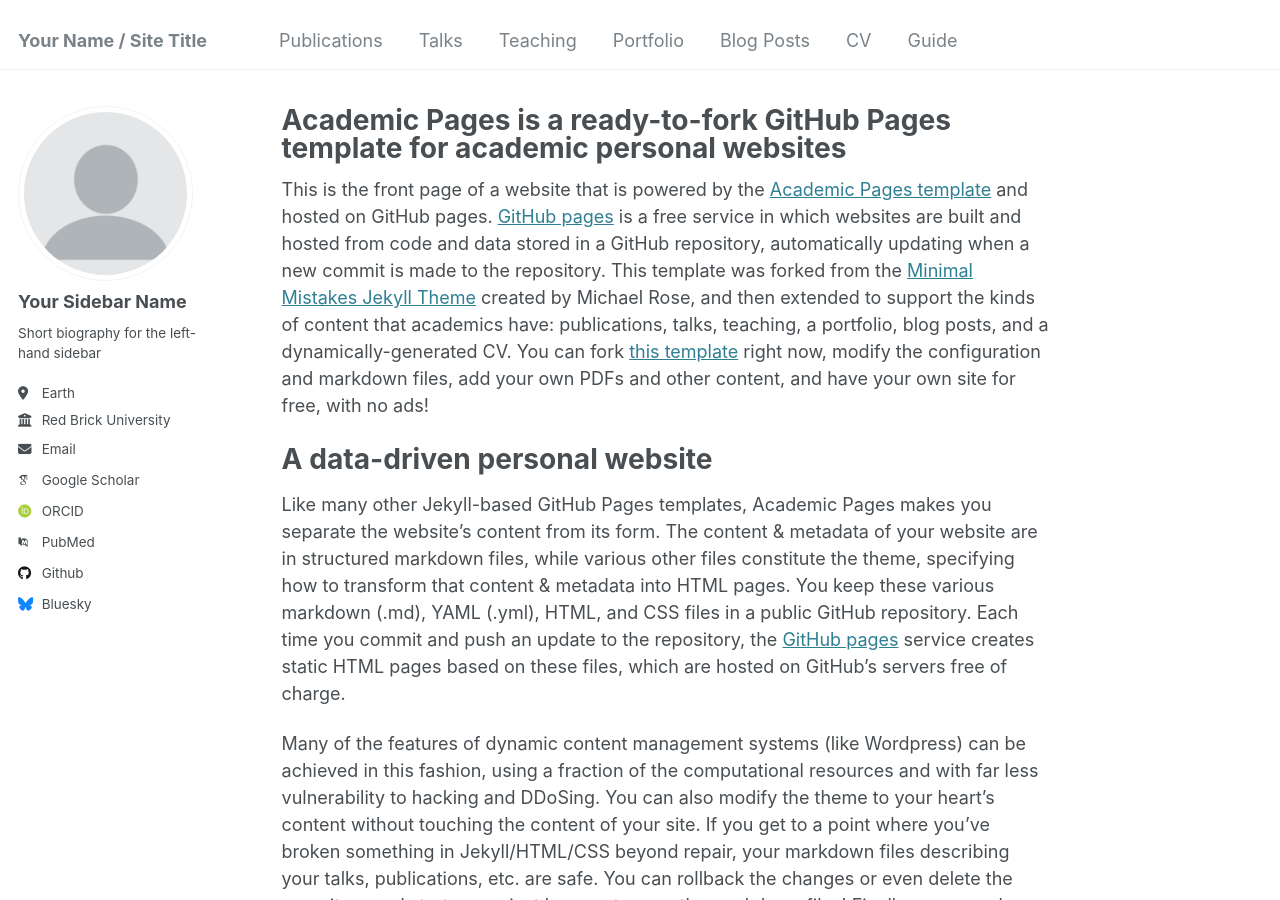
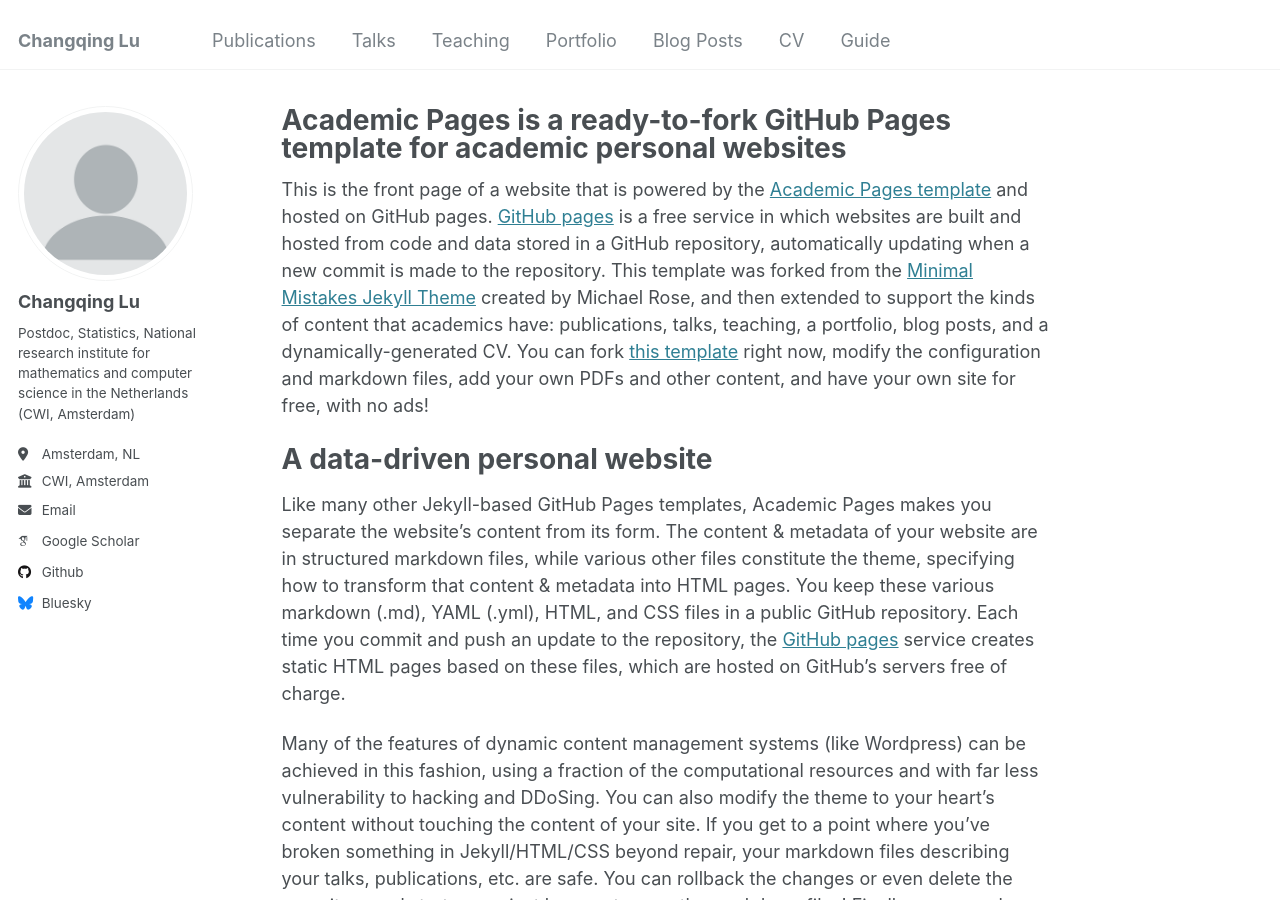
Before and after one commit to Bobby-Lu/Bobby-Lu.github.io, a Jekyll site: the page built from _pages/about.md, in a window 1280 px wide and 900 px high. Built offline with Jekyll 4.4.1, drawn with Linux system fonts in a browser that asks for light colours; some web fonts are replaced.

Commit message:
Update _config.yml

```diff
--- a/_config.yml
+++ b/_config.yml
@@ -8,7 +8,7 @@
 
 # Basic Site Settings
 locale                   : "en-US"
-title                    : "Your Name / Site Title"
+title                    : "Changqing Lu"
 title_separator          : "-"
 name                     : &name "Your Name"
 description              : &description "personal description"
@@ -22,23 +22,23 @@ repository               : "academicpages/academicpages.github.io"
 author:
   # Biographic information
   avatar           : "profile.png"
-  name             : "Your Sidebar Name"
-  pronouns         : # example: "she/her"
-  bio              : "Short biography for the left-hand sidebar"
-  location         : "Earth"
-  employer         : "Red Brick University"
+  name             : "Changqing Lu"
+  pronouns         : # example: "he/his"
+  bio              : "Postdoc, Statistics, National research institute for mathematics and computer science in the Netherlands (CWI, Amsterdam)"
+  location         : "Amsterdam, NL"
+  employer         : "CWI, Amsterdam"
   uri              : # URL
   email            : "none@example.org"
 
   # Academic websites
-  arxiv            : # URL - Update with the correct link to your profile
-  googlescholar    : "https://scholar.google.com/citations?user=PS_CX0AAAAAJ"
-  impactstory      : # URL
-  orcid            : "http://orcid.org/yourorcidurl"
-  semantic         : # URL
-  pubmed           : "https://www.ncbi.nlm.nih.gov/pubmed/?term=john+snow"
-  researchgate     : # URL
-  scopus           : # URL
+  #arxiv            : # URL - Update with the correct link to your profile
+  googlescholar    : "https://scholar.google.com/citations?user=nx6CIDcAAAAJ&hl=en"
+  #impactstory      : # URL
+  #orcid            : "http://orcid.org/yourorcidurl"
+  #semantic         : # URL
+  #pubmed           : "https://www.ncbi.nlm.nih.gov/pubmed/?term=john+snow"
+  #researchgate     : # URL
+  #scopus           : # URL
 
   # Repositories and software development
   bitbucket        : # Username - Update with your username on the site
```
